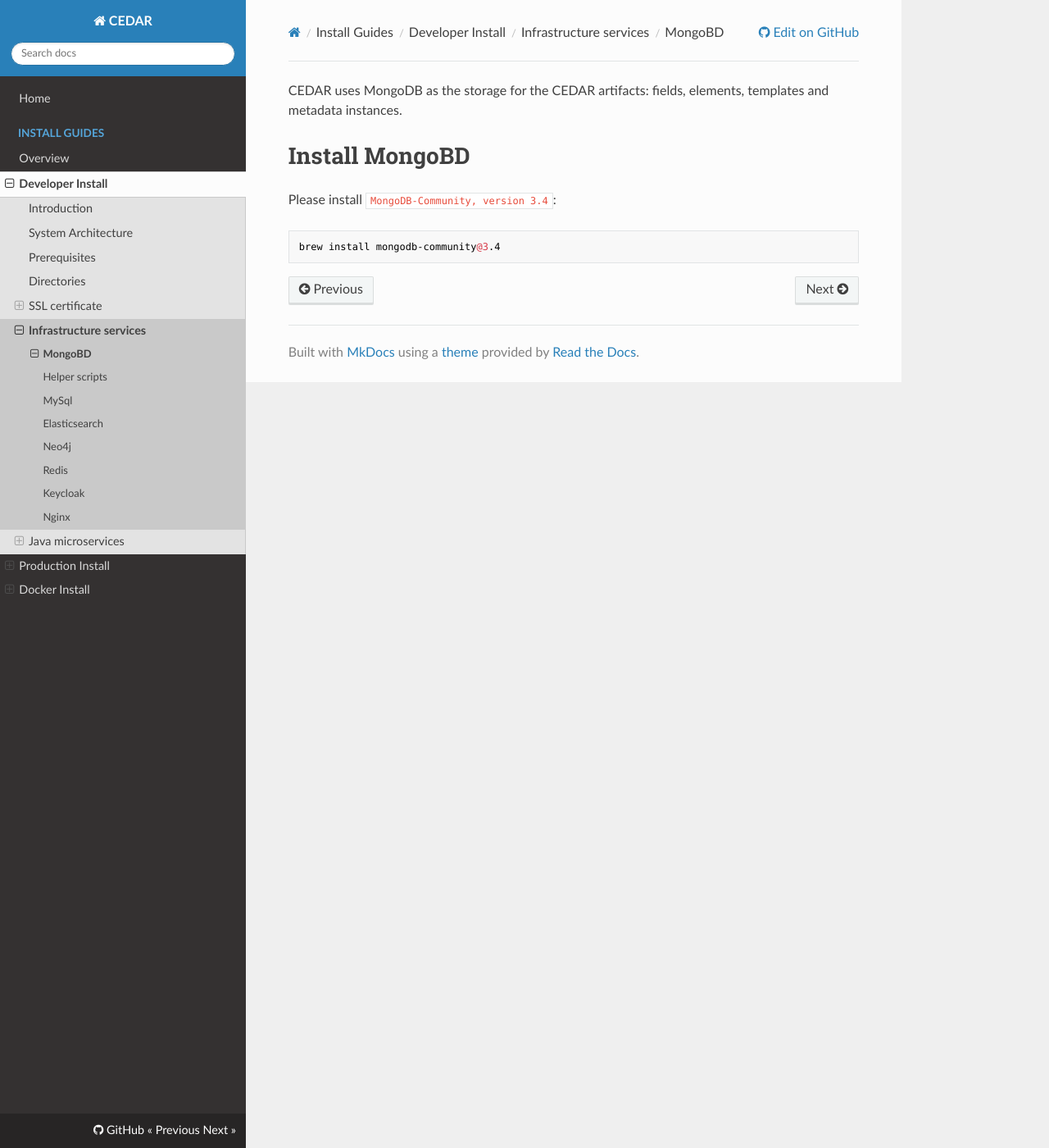
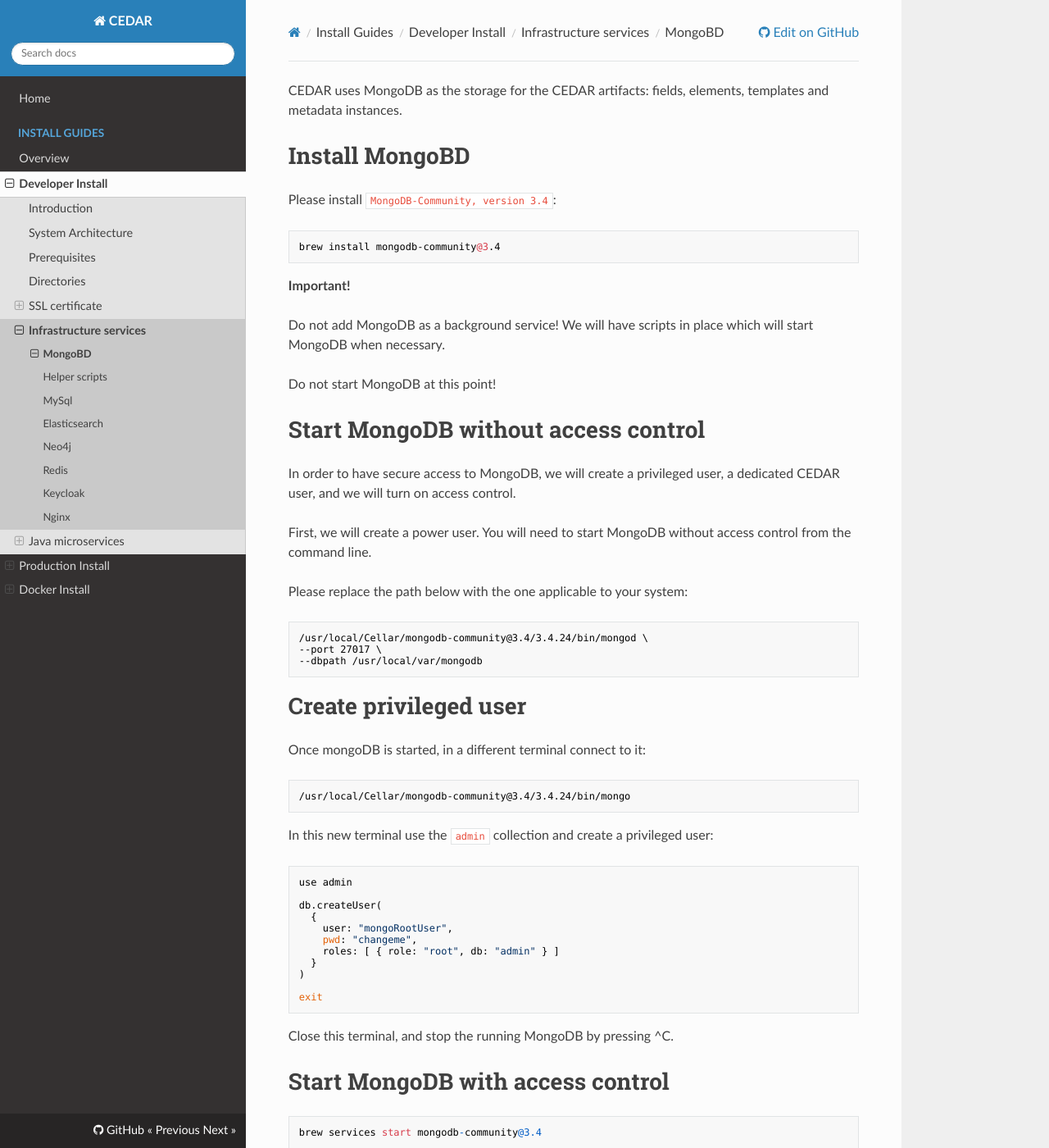
Before and after one commit to metadatacenter/cedar-mkdocs, an MkDocs documentation site: the page built from docs/install-developer/infra-mongodb.md, in a window 1280 px wide and 1400 px high. Shown: the whole window at 82% size. Built offline with MkDocs 1.6.1, drawn with Linux system fonts in a browser that asks for light colours; nearby versions of some CDN libraries; some of the changed text lies outside the part shown.

Commit message:
MongoDB install guide done

````diff
--- a/docs/install-developer/infra-mongodb.md
+++ b/docs/install-developer/infra-mongodb.md
@@ -5,3 +5,73 @@
 Please install `MongoDB-Community, version 3.4`:
 
     brew install mongodb-community@3.4
+
+**Important!**
+
+Do not add MongoDB as a background service! We will have scripts in place which will start MongoDB when necessary.
+
+Do not start MongoDB at this point!
+
+# Start MongoDB without access control
+In order to have secure access to MongoDB, we will create a privileged user, a dedicated CEDAR user, and we will turn on access control.
+
+First, we will create a power user. You will need to start MongoDB without access control from the command line.
+
+Please replace the path below with the one applicable to your system:
+```
+/usr/local/Cellar/mongodb-community@3.4/3.4.24/bin/mongod \
+--port 27017 \
+--dbpath /usr/local/var/mongodb
+```
+
+# Create privileged user
+Once mongoDB is started, in a different terminal connect to it:
+
+    /usr/local/Cellar/mongodb-community@3.4/3.4.24/bin/mongo
+
+In this new terminal use the `admin` collection and create a privileged user:
+```
+use admin
+
+db.createUser(
+  {
+    user: "mongoRootUser",
+    pwd: "changeme",
+    roles: [ { role: "root", db: "admin" } ]
+  }
+)
+
+exit
+```
+
+Close this terminal, and stop the running MongoDB by pressing ^C.
+
+# Start MongoDB with access control
+    brew services start mongodb-community@3.4
+
+# Create CEDAR application user
+Connect to MongoDB with the previously created user:
+```
+/usr/local/Cellar/mongodb-community@3.4/3.4.24/bin/mongo \
+--port 27017 \
+--username "mongoRootUser" \
+--password "changeme" \
+--authenticationDatabase "admin"
+```
+
+Create the user:
+```
+use cedar
+
+db.createUser(
+  {
+   user: "cedarMongoUser",
+   pwd: "changeme",
+   roles: [ "readWrite"]
+  })
+
+exit
+```
+
+# Restart MongoDB
+    brew services restart mongodb-community@3.4
````
Also changed, not shown: README.md (+7 -0 lines), docs/install-developer/directories.md (+2 -2 lines).
